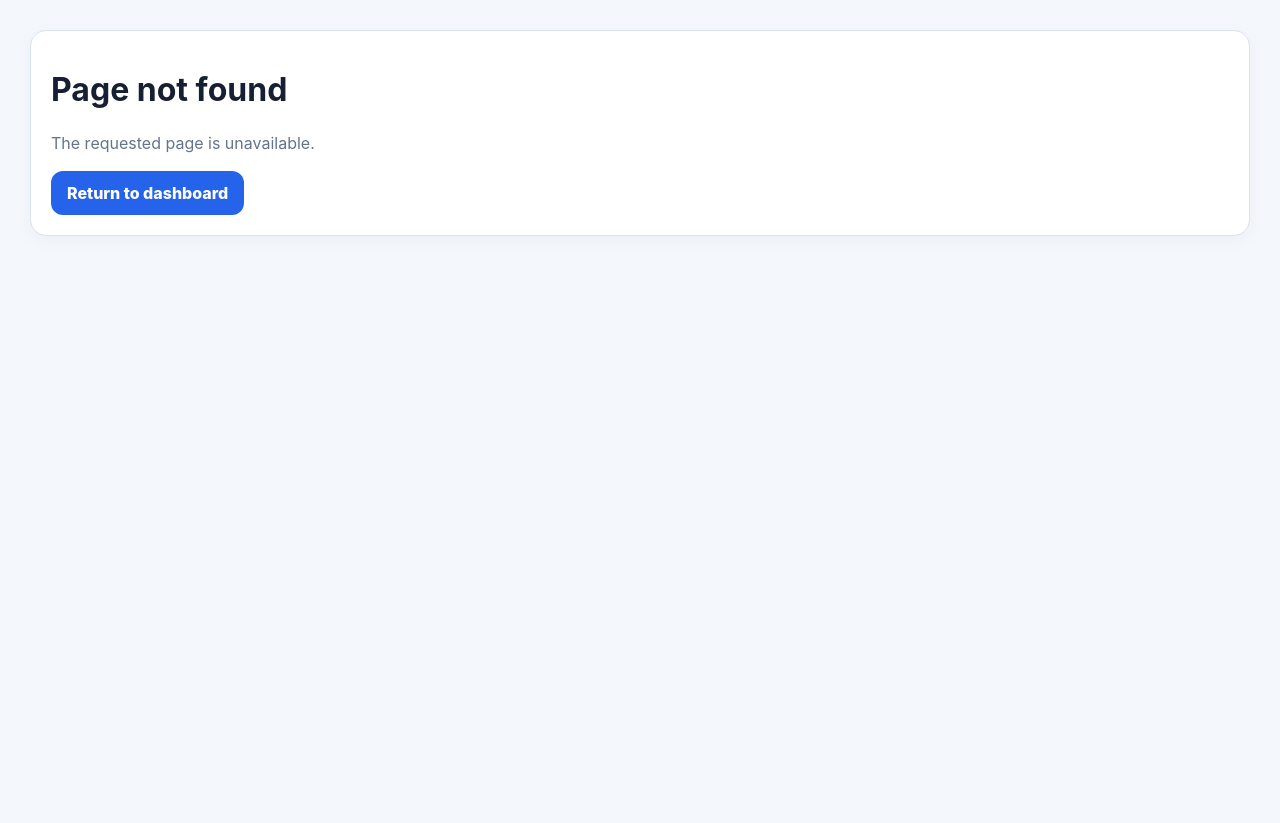
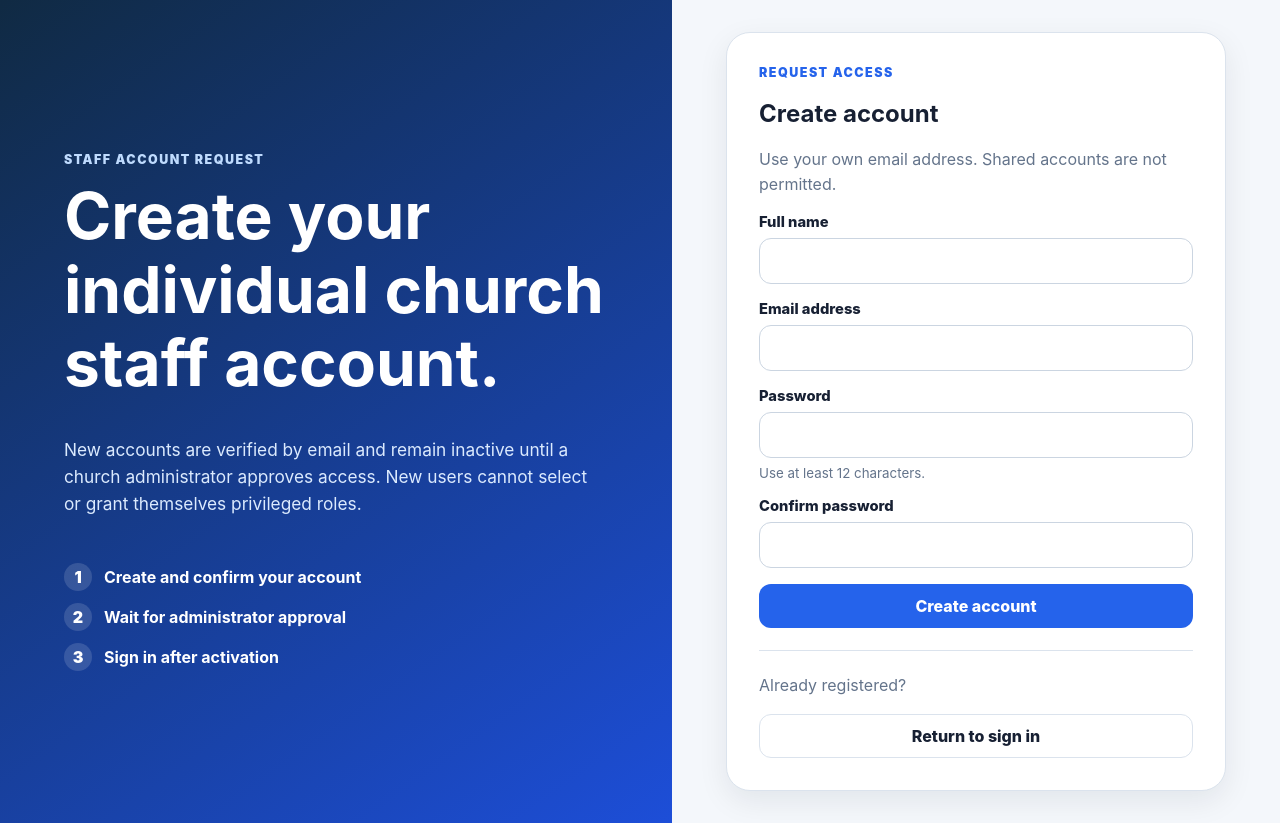
Before and after one commit to raliegh2/visitorcounter, a Next.js app: page /signup in a window 1280 px wide. Before the commit this address had no page. Before the commit the page ends 800 px from the top, so only its background shows below. Built offline with nearby package versions, Linux system fonts and the light colour scheme.

Commit message:
feat: add staff signup page

```diff
--- /dev/null
+++ b/app/(auth)/signup/page.tsx
@@ -0,0 +1,70 @@
+import Link from "next/link";
+import { Notice } from "@/components/ui/Notice";
+import { SubmitButton } from "@/components/ui/SubmitButton";
+import { signupAction } from "./actions";
+
+export const metadata = { title: "Request staff access" };
+
+export default async function SignupPage({
+  searchParams
+}: {
+  searchParams: Promise<{ error?: string }>;
+}) {
+  const params = await searchParams;
+
+  return (
+    <main className="login-shell">
+      <section className="login-hero">
+        <div className="eyebrow" style={{ color: "#bfdbfe" }}>Staff account request</div>
+        <h1>Create your individual church staff account.</h1>
+        <p>
+          New accounts are verified by email and remain inactive until a church administrator
+          approves access. New users cannot select or grant themselves privileged roles.
+        </p>
+        <div className="login-points">
+          <div className="login-point"><span>1</span><strong>Create and confirm your account</strong></div>
+          <div className="login-point"><span>2</span><strong>Wait for administrator approval</strong></div>
+          <div className="login-point"><span>3</span><strong>Sign in after activation</strong></div>
+        </div>
+      </section>
+
+      <section className="login-panel">
+        <div className="login-card">
+          <div className="eyebrow">Request access</div>
+          <h2>Create account</h2>
+          <p className="muted">Use your own email address. Shared accounts are not permitted.</p>
+          <Notice message={params.error} kind="error" />
+
+          <form action={signupAction}>
+            <div className="field">
+              <label htmlFor="displayName">Full name</label>
+              <input id="displayName" name="displayName" autoComplete="name" minLength={2} maxLength={80} required />
+            </div>
+            <div className="field">
+              <label htmlFor="email">Email address</label>
+              <input id="email" name="email" type="email" autoComplete="email" maxLength={254} required />
+            </div>
+            <div className="field">
+              <label htmlFor="password">Password</label>
+              <input id="password" name="password" type="password" autoComplete="new-password" minLength={12} maxLength={128} required />
+              <small className="muted">Use at least 12 characters.</small>
+            </div>
+            <div className="field">
+              <label htmlFor="confirmPassword">Confirm password</label>
+              <input id="confirmPassword" name="confirmPassword" type="password" autoComplete="new-password" minLength={12} maxLength={128} required />
+            </div>
+            <div className="field">
+              <SubmitButton className="button button-primary button-full" pendingLabel="Creating account…">
+                Create account
+              </SubmitButton>
+            </div>
+          </form>
+
+          <hr className="divider" />
+          <p className="muted">Already registered?</p>
+          <Link className="button button-secondary button-full" href="/login">Return to sign in</Link>
+        </div>
+      </section>
+    </main>
+  );
+}
```
